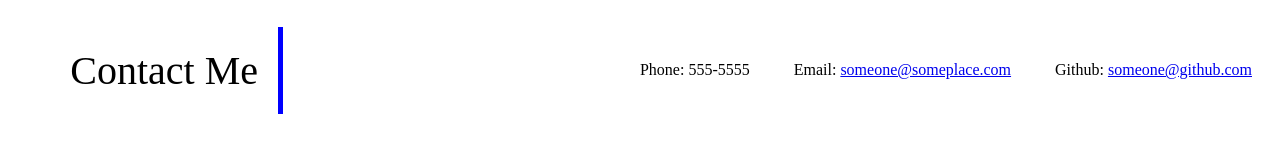
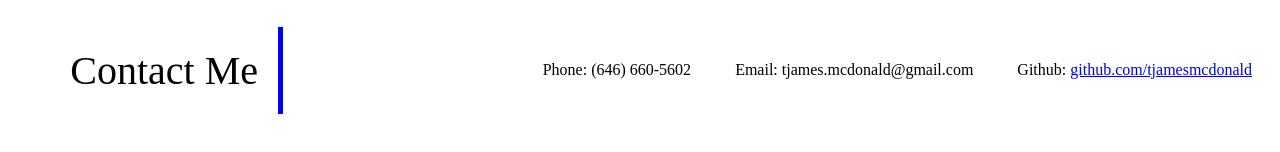
Before and after one commit to tjamesmcdonald/my-portfolio, a plain HTML site: page index.html in a window 1280 px wide. Shown: the part 2362-2514 px from the top of the page. Drawn offline with Linux system fonts and the light colour scheme.

Commit message:
update contact info

```diff
--- a/index.html
+++ b/index.html
@@ -62,9 +62,9 @@
     <footer>
         <aside id="contact">Contact Me</aside>
         <ul>
-            <li>Phone: 555-5555</li>
-            <li>Email: <a href="#">someone@someplace.com</a></li>
-            <li>Github: <a href="#">someone@github.com</a></li>
+            <li>Phone: (646) 660-5602</li>
+            <li>Email: tjames.mcdonald@gmail.com</a></li>
+            <li>Github: <a href="https://github.com/tjamesmcdonald">github.com/tjamesmcdonald</a></li>
         </ul>
 
     </footer>
```
